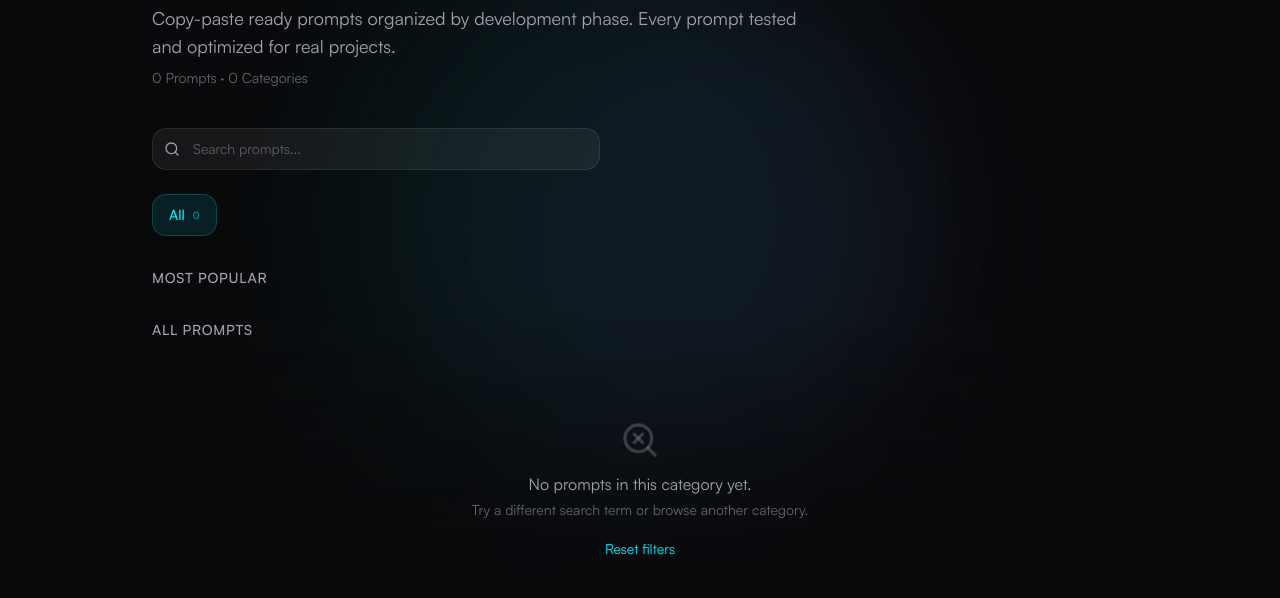
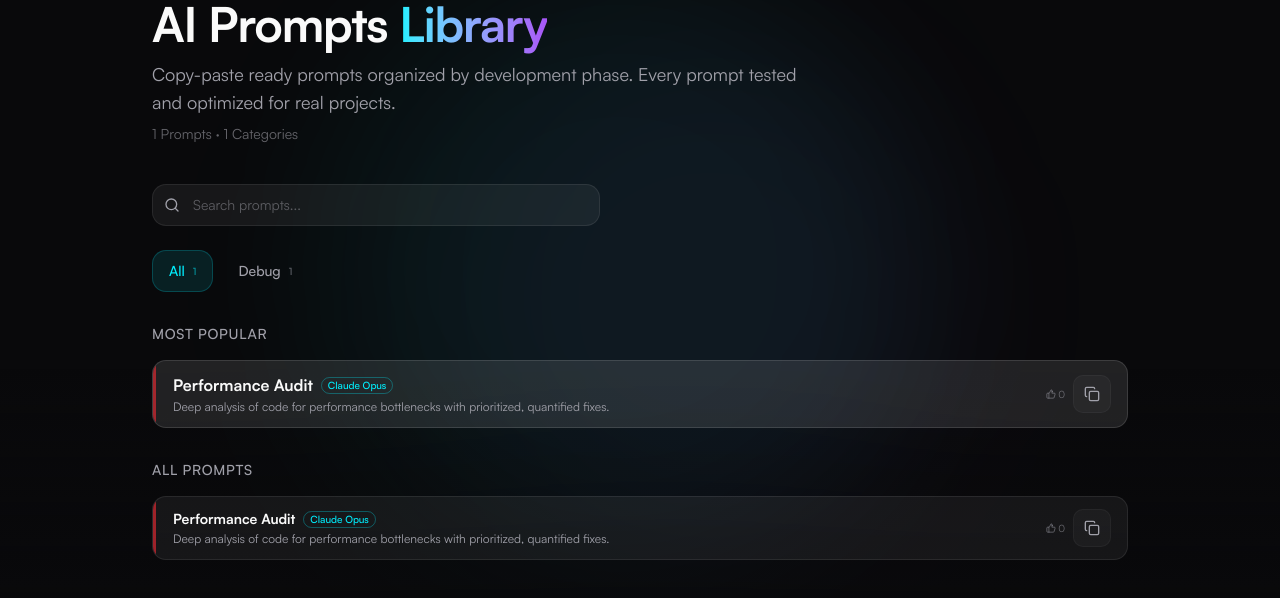
Before and after one commit to berkcanmeric/shipkit, a Next.js app: page /prompts in a window 1280 px wide. Shown: the part 1048-1646 px from the top of the page. Built offline with nearby package versions, Linux system fonts and the light colour scheme.

Commit message:
Add performance audit prompt
First prompt in the library — deep code performance analysis covering
time complexity, React re-renders, N+1 queries, memory leaks, and
blocking ops. Structured output with before/after code and impact table.

Co-Authored-By: Claude Opus 4.6 <noreply@anthropic.com>

```diff
--- a/data/prompts.ts
+++ b/data/prompts.ts
@@ -11,6 +11,65 @@ export interface Prompt {
 
 export const promptCategories = [
   { id: "all", label: "All" },
+  { id: "debug", label: "Debug" },
 ] as const;
 
-export const prompts: Prompt[] = [];
+export const prompts: Prompt[] = [
+  {
+    id: "performance-audit",
+    title: "Performance Audit",
+    description: "Deep analysis of code for performance bottlenecks with prioritized, quantified fixes.",
+    category: "debug",
+    tags: ["performance", "optimization", "profiling", "complexity", "memory", "react", "database"],
+    bestWith: "Claude Opus",
+    upvotes: 0,
+    prompt: `Analyze this code for performance bottlenecks. Be specific — reference exact lines, quantify impact, and show fixed code.
+
+## What to look for
+
+### 1. Time complexity
+- Flag any O(n²) or worse operations (nested loops over the same or related data, repeated .find()/.filter()/.includes() inside loops).
+- Check for unnecessary sorting, redundant iterations, or work that could be replaced with a hash map / Set lookup.
+
+### 2. Unnecessary re-renders & redundant computation (React)
+- Components re-rendering due to unstable references (inline objects/arrays/callbacks in JSX, missing useMemo/useCallback where it matters).
+- Expensive derived state recomputed on every render instead of being memoized.
+- State stored too high in the tree causing cascading re-renders.
+- Missing \`key\` props or keys that change unnecessarily.
+
+### 3. Database & data-fetching efficiency
+- N+1 query patterns (fetching related records inside a loop instead of batching/joining).
+- Missing indexes on columns used in WHERE, JOIN, or ORDER BY clauses.
+- SELECTing columns that aren't needed (SELECT * on wide tables).
+- Unbounded queries with no LIMIT that could return massive result sets.
+- Sequential awaits that could run in parallel with Promise.all().
+
+### 4. Memory leaks & excessive allocations
+- Event listeners, subscriptions, or timers not cleaned up on unmount.
+- Accumulating data in closures, caches, or global state without eviction.
+- Creating large intermediate data structures (spreading huge arrays, deep cloning when unnecessary).
+
+### 5. Blocking operations
+- Synchronous file I/O, heavy computation, or JSON.parse on large payloads on the main thread.
+- Missing streaming/pagination for large data sets.
+- Long-running loops without yielding (blocking the event loop in Node or the UI thread in the browser).
+
+## How to report each issue
+
+For every issue found:
+1. **Location** — file and line number.
+2. **Problem** — what the bottleneck is and why it matters.
+3. **Impact** — quantify where possible (e.g., "O(n) → O(1) lookup, ~100× faster at 10k items").
+4. **Before** — the problematic code snippet.
+5. **After** — the optimized implementation.
+
+## Output format
+
+Return a numbered list sorted by estimated impact (highest first). End with a short summary table:
+
+| # | Issue | Severity | Estimated improvement |
+|---|-------|----------|----------------------|
+
+If no significant bottlenecks are found, say so — don't invent issues.`,
+  },
+];
```
